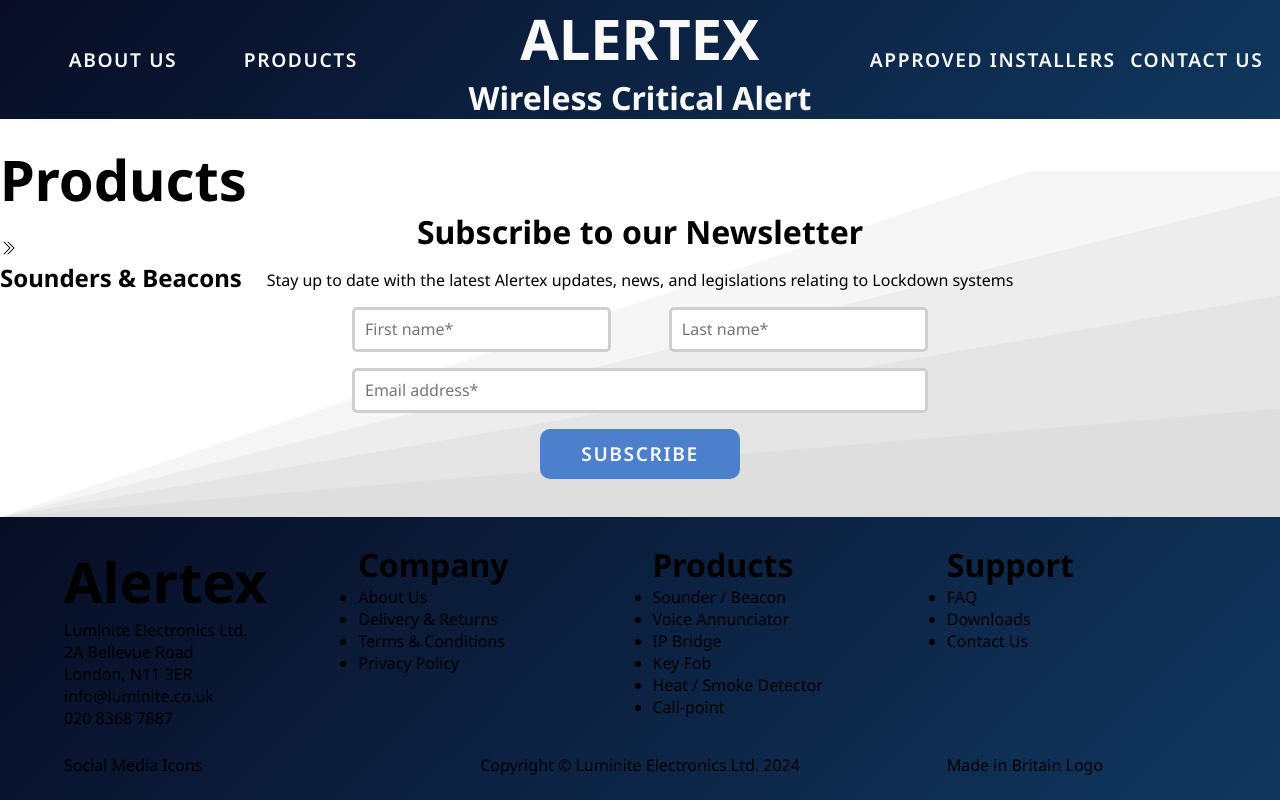
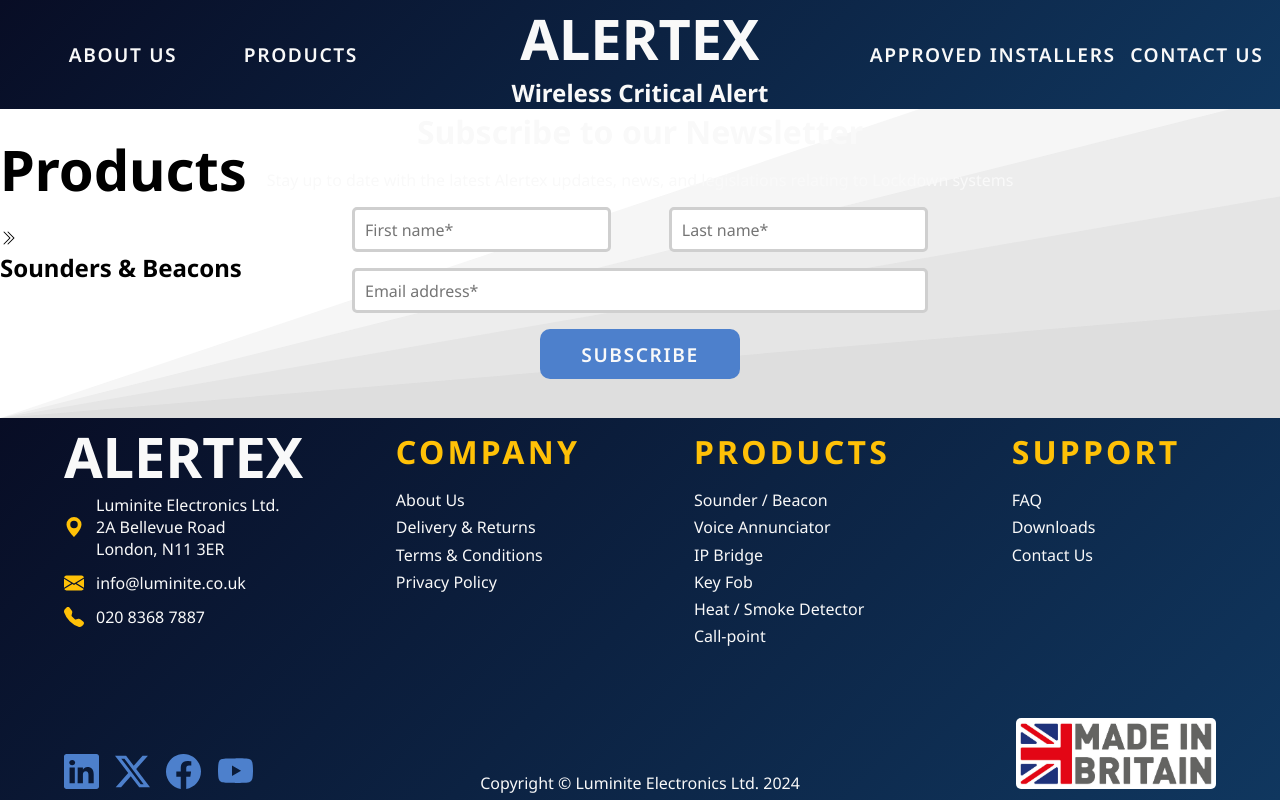
Before and after one commit to kmgrey/alertex, a PHP site: page /products.html in a window 1280 px wide. Run offline with PHP 8.4, Linux system fonts and the light colour scheme.

Commit message:
Test grid layout.

```diff
--- a/products.html
+++ b/products.html
@@ -19,7 +19,7 @@
             <div id="center-nav">
                 <a href="index.html">
                     <h1>ALERTEX</h1>
-                    <h2>Wireless Critical Alert</h2>
+                    <h3>Wireless Critical Alert</h3>
                 </a>
             </div>
             <div id="right-nav">
@@ -66,46 +66,84 @@
         </div>
         <div id="footer-menu">
             <div id="footer-contact">
-                <h1>Alertex</h1>
+                <h1>ALERTEX</h1>
+                <div>
+                    <svg xmlns="http://www.w3.org/2000/svg" width="16" height="16" fill="currentColor" class="bi bi-geo-alt-fill" viewBox="0 0 16 16">
+                        <path d="M8 16s6-5.686 6-10A6 6 0 0 0 2 6c0 4.314 6 10 6 10m0-7a3 3 0 1 1 0-6 3 3 0 0 1 0 6"/>
+                    </svg>
                     <p>
                         Luminite Electronics Ltd.<br>
                         2A Bellevue Road<br>
                         London, N11 3ER
                     </p>
+                </div>
+                <div>
+                    <svg xmlns="http://www.w3.org/2000/svg" width="16" height="16" fill="currentColor" class="bi bi-envelope-fill" viewBox="0 0 16 16">
+                        <path d="M.05 3.555A2 2 0 0 1 2 2h12a2 2 0 0 1 1.95 1.555L8 8.414.05 3.555ZM0 4.697v7.104l5.803-3.558zM6.761 8.83l-6.57 4.027A2 2 0 0 0 2 14h12a2 2 0 0 0 1.808-1.144l-6.57-4.027L8 9.586l-1.239-.757Zm3.436-.586L16 11.801V4.697l-5.803 3.546Z"/>
+                    </svg>
                     <p>info@luminite.co.uk</p>
+                </div>
+                <div>
+                    <svg xmlns="http://www.w3.org/2000/svg" width="16" height="16" fill="currentColor" class="bi bi-telephone-fill" viewBox="0 0 16 16">
+                        <path fill-rule="evenodd" d="M1.885.511a1.745 1.745 0 0 1 2.61.163L6.29 2.98c.329.423.445.974.315 1.494l-.547 2.19a.678.678 0 0 0 .178.643l2.457 2.457a.678.678 0 0 0 .644.178l2.189-.547a1.745 1.745 0 0 1 1.494.315l2.306 1.794c.829.645.905 1.87.163 2.611l-1.034 1.034c-.74.74-1.846 1.065-2.877.702a18.634 18.634 0 0 1-7.01-4.42 18.634 18.634 0 0 1-4.42-7.009c-.362-1.03-.037-2.137.703-2.877L1.885.511z"/>
+                    </svg>
                     <p>020 8368 7887</p>
+                </div>
             </div>
             <div class="footer-menu">
                 <h2>Company</h2>
                 <ul>
-                    <li>About Us</li>
-                    <li>Delivery & Returns</li>
-                    <li>Terms & Conditions</li>
-                    <li>Privacy Policy</li>
+                    <li><a href="">About Us</a></li>
+                    <li><a href="">Delivery & Returns</a></li>
+                    <li><a href="">Terms & Conditions</a></li>
+                    <li><a href="">Privacy Policy</a></li>
                 </ul>
             </div>
             <div class="footer-menu">
                 <h2>Products</h2>
                 <ul>
-                    <li>Sounder / Beacon</li>
-                    <li>Voice Annunciator</li>
-                    <li>IP Bridge</li>
-                    <li>Key Fob</li>
-                    <li>Heat / Smoke Detector</li>
-                    <li>Call-point</li>
+                    <li><a href="">Sounder / Beacon</a></li>
+                    <li><a href="">Voice Annunciator</a></li>
+                    <li><a href="">IP Bridge</a></li>
+                    <li><a href="">Key Fob</a></li>
+                    <li><a href="">Heat / Smoke Detector</a></li>
+                    <li><a href="">Call-point</a></li>
                 </ul>
             </div>
             <div class="footer-menu">
                 <h2>Support</h2>
                 <ul>
-                    <li>FAQ</li>
-                    <li>Downloads</li>
-                    <li>Contact Us</li>
+                    <li><a href="">FAQ</a></li>
+                    <li><a href="">Downloads</a></li>
+                    <li><a href="">Contact Us</a></li>
                 </ul>
             </div>
-            <div>Social Media Icons</div>
+            <div id="social-icons">
+                <a href="">
+                    <svg xmlns="http://www.w3.org/2000/svg" width="16" height="16" fill="currentColor" class="bi bi-linkedin" viewBox="0 0 16 16">
+                        <path d="M0 1.146C0 .513.526 0 1.175 0h13.65C15.474 0 16 .513 16 1.146v13.708c0 .633-.526 1.146-1.175 1.146H1.175C.526 16 0 15.487 0 14.854V1.146zm4.943 12.248V6.169H2.542v7.225h2.401m-1.2-8.212c.837 0 1.358-.554 1.358-1.248-.015-.709-.52-1.248-1.342-1.248-.822 0-1.359.54-1.359 1.248 0 .694.521 1.248 1.327 1.248h.016zm4.908 8.212V9.359c0-.216.016-.432.08-.586.173-.431.568-.878 1.232-.878.869 0 1.216.662 1.216 1.634v3.865h2.401V9.25c0-2.22-1.184-3.252-2.764-3.252-1.274 0-1.845.7-2.165 1.193v.025h-.016a5.54 5.54 0 0 1 .016-.025V6.169h-2.4c.03.678 0 7.225 0 7.225h2.4"/>
+                    </svg>
+                </a>
+                <a href="">
+                    <svg xmlns="http://www.w3.org/2000/svg" width="16" height="16" fill="currentColor" class="bi bi-twitter-x" viewBox="0 0 16 16">
+                        <path d="M12.6.75h2.454l-5.36 6.142L16 15.25h-4.937l-3.867-5.07-4.425 5.07H.316l5.733-6.57L0 .75h5.063l3.495 4.633L12.601.75Zm-.86 13.028h1.36L4.323 2.145H2.865l8.875 11.633Z"/>
+                    </svg>
+                </a>
+                <a href="">
+                    <svg xmlns="http://www.w3.org/2000/svg" width="16" height="16" fill="currentColor" class="bi bi-facebook" viewBox="0 0 16 16">
+                        <path d="M16 8.049c0-4.446-3.582-8.05-8-8.05C3.58 0-.002 3.603-.002 8.05c0 4.017 2.926 7.347 6.75 7.951v-5.625h-2.03V8.05H6.75V6.275c0-2.017 1.195-3.131 3.022-3.131.876 0 1.791.157 1.791.157v1.98h-1.009c-.993 0-1.303.621-1.303 1.258v1.51h2.218l-.354 2.326H9.25V16c3.824-.604 6.75-3.934 6.75-7.951"/>
+                    </svg>
+                </a>
+                <a href="">
+                    <svg xmlns="http://www.w3.org/2000/svg" width="16" height="16" fill="currentColor" class="bi bi-youtube" viewBox="0 0 16 16">
+                        <path d="M8.051 1.999h.089c.822.003 4.987.033 6.11.335a2.01 2.01 0 0 1 1.415 1.42c.101.38.172.883.22 1.402l.01.104.022.26.008.104c.065.914.073 1.77.074 1.957v.075c-.001.194-.01 1.108-.082 2.06l-.008.105-.009.104c-.05.572-.124 1.14-.235 1.558a2.007 2.007 0 0 1-1.415 1.42c-1.16.312-5.569.334-6.18.335h-.142c-.309 0-1.587-.006-2.927-.052l-.17-.006-.087-.004-.171-.007-.171-.007c-1.11-.049-2.167-.128-2.654-.26a2.007 2.007 0 0 1-1.415-1.419c-.111-.417-.185-.986-.235-1.558L.09 9.82l-.008-.104A31.4 31.4 0 0 1 0 7.68v-.123c.002-.215.01-.958.064-1.778l.007-.103.003-.052.008-.104.022-.26.01-.104c.048-.519.119-1.023.22-1.402a2.007 2.007 0 0 1 1.415-1.42c.487-.13 1.544-.21 2.654-.26l.17-.007.172-.006.086-.003.171-.007A99.788 99.788 0 0 1 7.858 2h.193zM6.4 5.209v4.818l4.157-2.408z"/>
+                    </svg>
+                </a>
+            </div>
             <p id="copyright">Copyright &copy Luminite Electronics Ltd. 2024</p>
-            <div>Made in Britain Logo</div>
+            <a class="britain-logo" href="">
+                <img src="britain-logo-temp.jpg" alt="Made in Britain logo">
+            </a>
         </div>
     </footer>
 </body>
--- a/styles.css
+++ b/styles.css
@@ -152,22 +152,79 @@
     position: absolute;
     bottom: 0;
     width: 100%;
+    color: var(--soft-white);
 }
 #footer-menu {
-    padding: 2% 5% 0 5%;
+    padding: 0 5% 0.5% 5%;
     background: var(--blue-gradient);
     display: grid;
     grid-template-columns: repeat(4, 1fr);
     grid-template-rows: 4fr 1fr;
-    gap: 25px;
+    column-gap: 5vw;
 }
 #footer-contact {
-
+    display: flex;
+    flex-direction: column;
+}
+#footer-contact div {
+    display: flex;
+    column-gap: 5%;
+    &:not(:last-child)  {
+        margin-bottom: 5%;
+    }
+}
+#footer-contact svg {
+    color: var(--yellow);
+    align-self: center;
+    height: 20px;
+    width: 20px;
 }
 .footer-menu {
-
+    display: flex;
+    flex-direction: column;
+    gap: 5%;
+    padding-top: 5%;
+    place-self: stretch center;
+}
+.footer-menu h2 {
+    color: var(--yellow);
+    text-transform: uppercase;
+    letter-spacing: 0.2rem;
+}
+.footer-menu ul {
+    list-style: none;
+    line-height: 1.7rem;
+}
+.footer-menu a {
+    text-decoration: none;
+    color: var(--soft-white);
+}
+.footer-menu a:hover {
+    text-decoration: underline;
+}
+#social-icons {
+    place-self: end start;
+    width: 100%;
+}
+#social-icons a {
+    text-decoration: none;
+    &:not(:last-child)  {
+        margin-right: 5%;
+    }
+}
+#social-icons svg {
+    width: 35px;
+    height: auto;
+    color: var(--light-blue);
 }
 #copyright {
     grid-column: 2 / span 2;
-    text-align: center;
+    place-self: end center;
 }
+#footer-menu .britain-logo {
+    place-self: end end;
+}
+.britain-logo img {
+    width: 200px;
+    border-radius: 5px;
+}
```
Also changed, not shown: britain-logo-temp.jpg (added), icons/envelope-fill.svg (added), icons/geo-alt-fill.svg (added), icons/telephone-fill.svg (added). Lines whose indentation alone changed are shown as unchanged.
